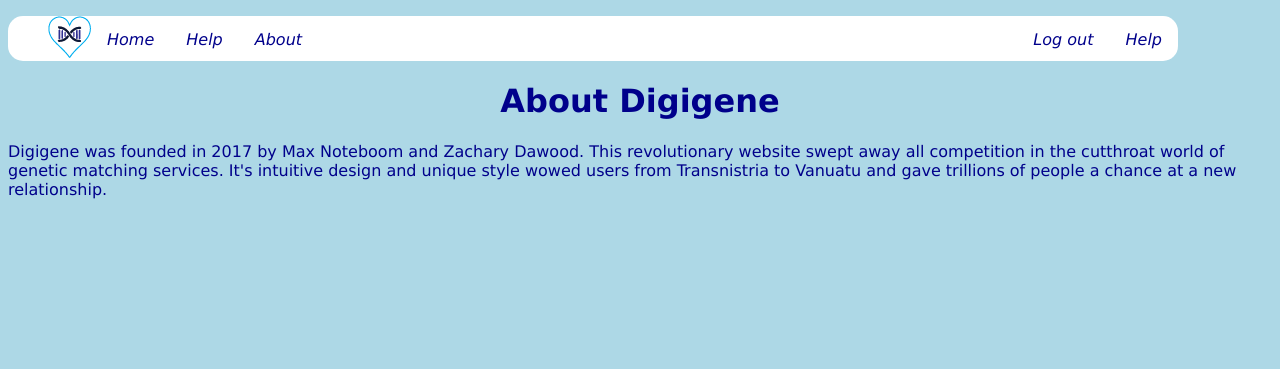
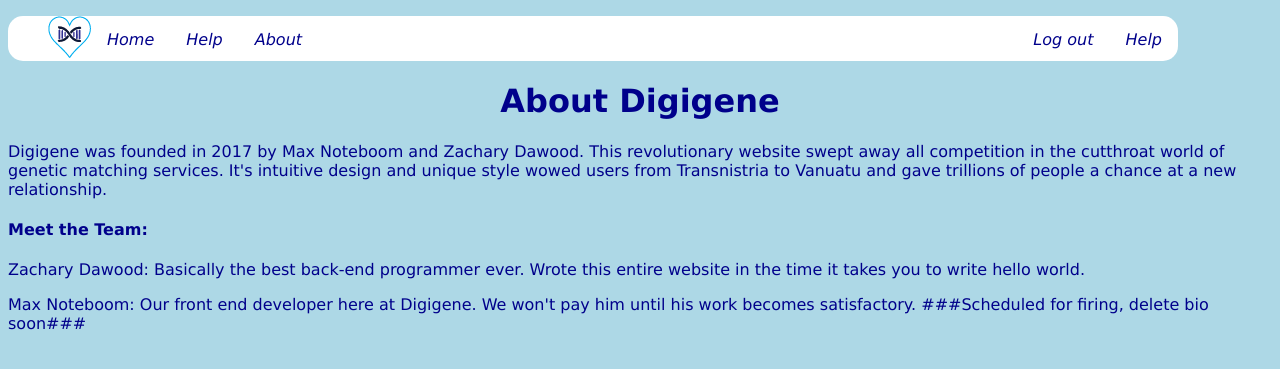
Before and after one commit to Zachd101/Digigene, a PHP site: page /Digigene/About.php in a window 1280 px wide. Shown: the top 369 px of the page. Run offline with PHP 8.4, Linux system fonts and the light colour scheme; a user stored in the database is signed in.

Commit message:
Improved Help and About page

```diff
--- a/About.php
+++ b/About.php
@@ -17,5 +17,14 @@ include "Navbar.php";
 
 <p>Digigene was founded in 2017 by Max Noteboom and Zachary Dawood. This revolutionary website swept away all competition in the cutthroat world of genetic matching services. It's intuitive design and unique style wowed users from Transnistria to Vanuatu and gave trillions of people a chance at a new relationship.</p>
 
+<h4>
+Meet the Team:
+</h4>
+
+<p>Zachary Dawood:
+Basically the best back-end programmer ever. Wrote this entire website in the time it takes you to write hello world. </p>
+
+<p>Max Noteboom: Our front end developer here at Digigene. We won't pay him until his work becomes satisfactory. ###Scheduled for firing, delete bio soon###</p>
+
 </body>
 </html>
--- a/Help.php
+++ b/Help.php
@@ -14,7 +14,7 @@ include "Navbar.php";
 
 <h1>Digigene Help Page</h1>
 
-<p>I don't know why you would need help with such an intuitive and simple website. Dumbass...</p>
+<p>On the home page you can see the posts that other Geners have made. You can also post updates yourself. Using the relationship page you can find your perfect match. Our patented, proven relationship matching software has given millions of people the chance at a relationship. You can log out and in at anytime with the log out button in the top right corner. Thank you for using Digigene. </p>
 
 </body>
 </html>
--- a/Home.php
+++ b/Home.php
@@ -65,8 +65,6 @@ mysqli_select_db($connection,$db) or die ("Unable to select database!");
 
    	} else {
 
-
-
    		echo "something happened";
 
    		$query = "INSERT INTO posts (username, content) VALUES ('$username', '$content')";
@@ -94,7 +92,7 @@ mysqli_select_db($connection,$db) or die ("Unable to select database!");
 
     	// print them one after another
     	echo "<table cellpadding=10 border=1>";
-    	echo "<tr> <td>Username</td> <td>Post</td> </tr>";
+    	echo "<tr> <th>Username</th> <th>Post</th> </tr>";
 
     	while($row = mysqli_fetch_row($result)) {
         	echo "<tr>";
```
